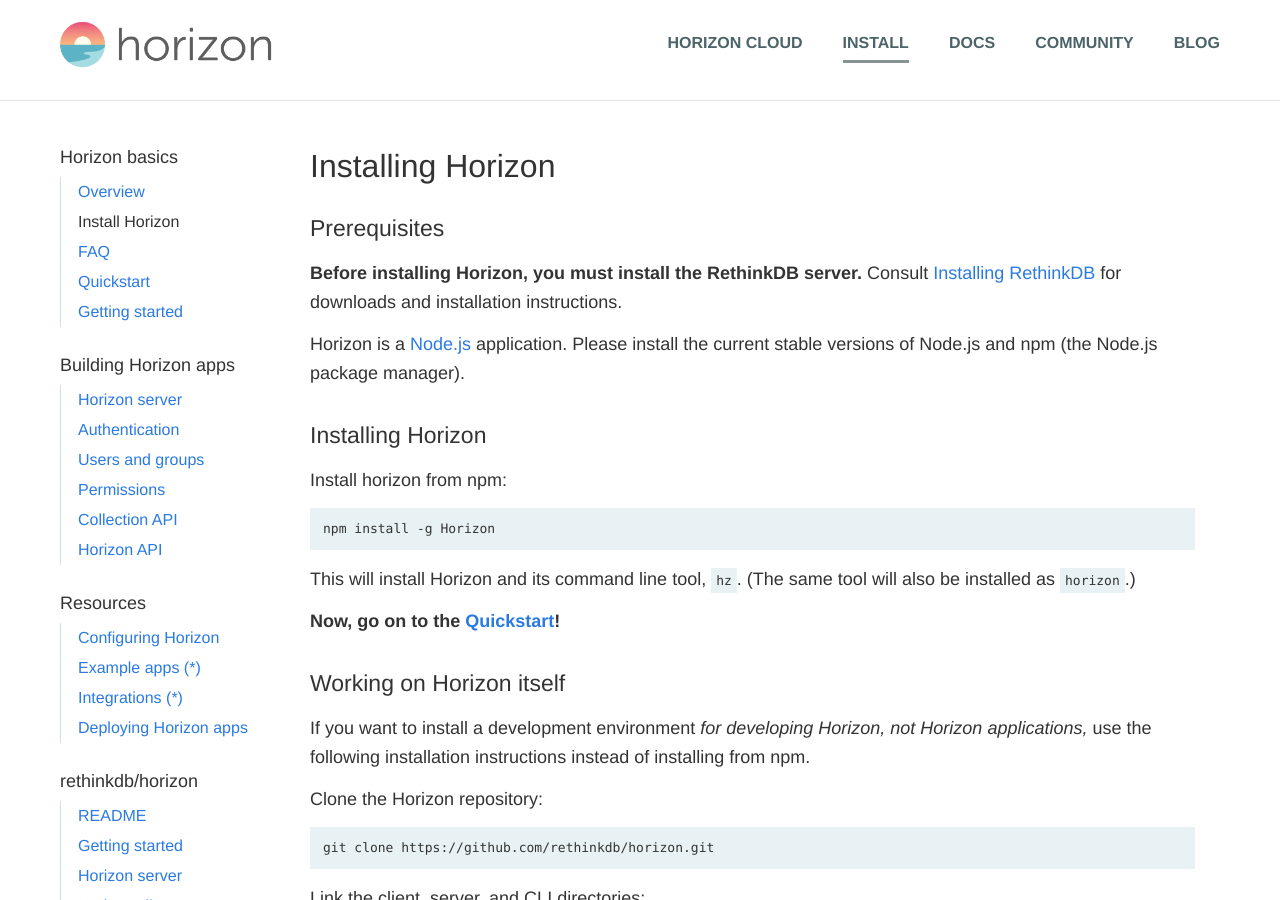
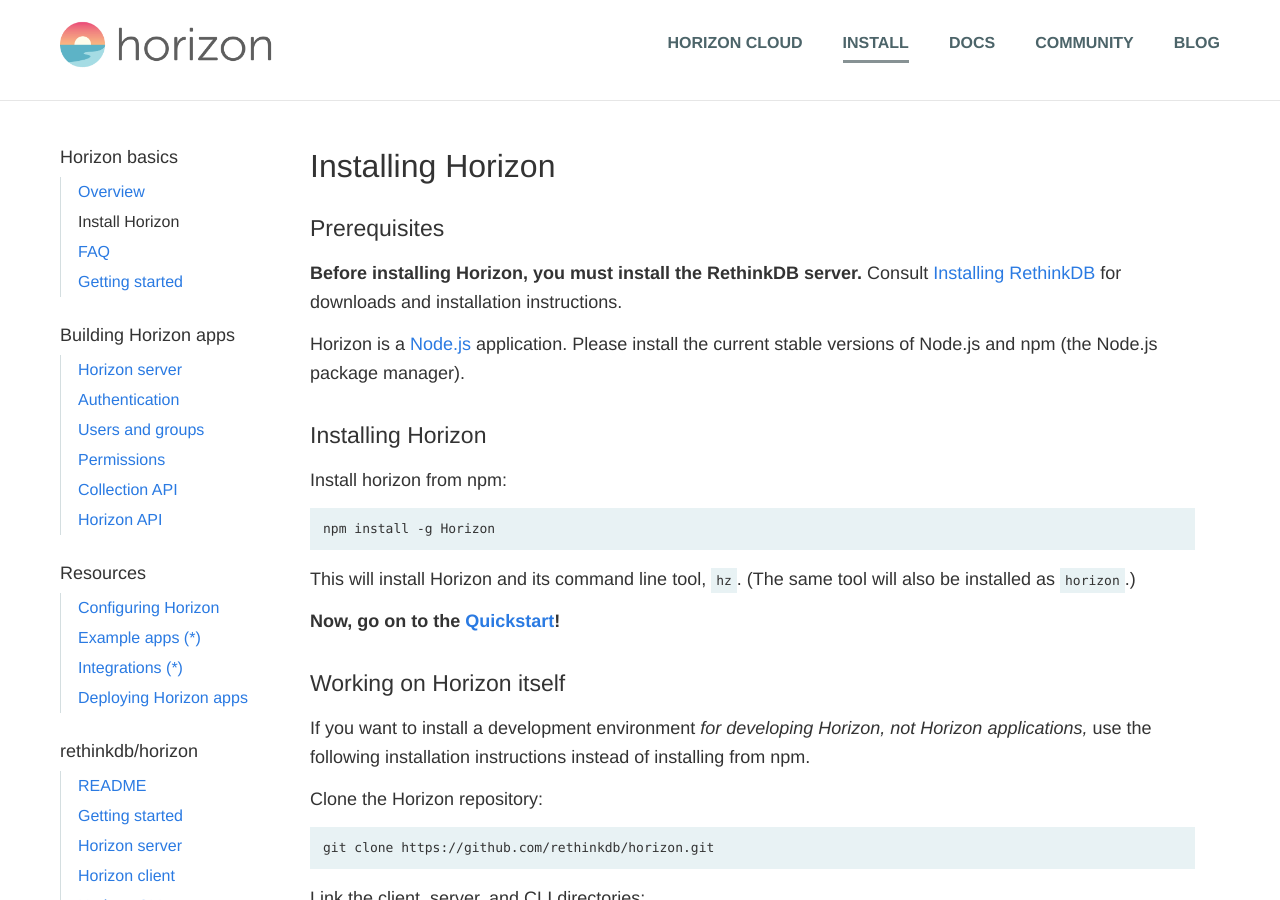
Before and after one commit to idvoretskyi/horizon.io, a Jekyll site: the page built from docs_DO-NOT-EDIT/install.md, in a window 1280 px wide and 900 px high. Built offline with Jekyll 4.4.1, drawn with Linux system fonts in a browser that asks for light colours; nearby versions of some CDN libraries; a script that is not in the unit is left out.

Commit message:
Remove Quickstart link from sidebar

```diff
--- a/_data/docs-nav.yml
+++ b/_data/docs-nav.yml
@@ -10,9 +10,6 @@
         - name: FAQ
           id: faq
           url: /faq
-        - name: Quickstart
-          id: quickstart
-          url: /docs/quickstart
         - name: Getting started
           id: getting-started
           url: /docs/getting-started
```
